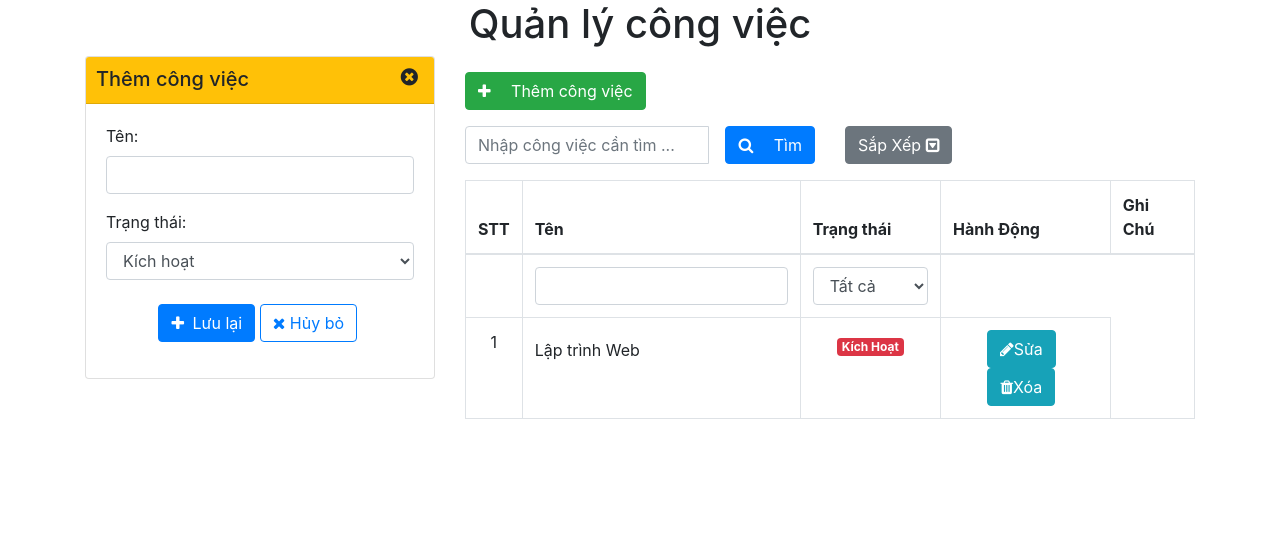
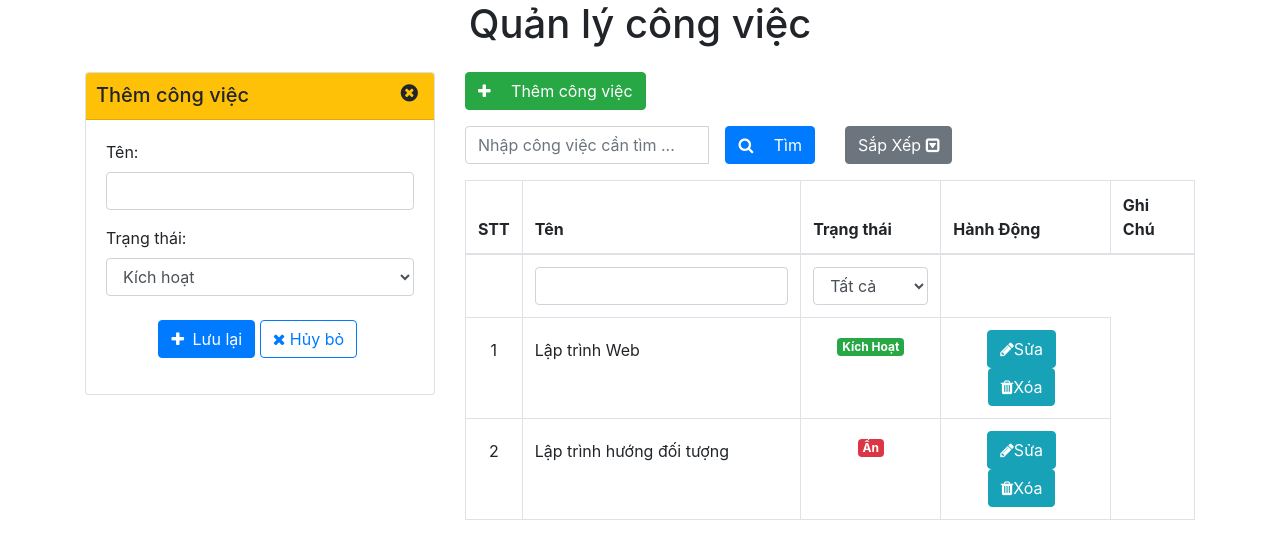
Before and after one commit to stupidlazyguy/to-do-list, a React (Create React App) app: page / in a window 1280 px wide. Shown: the top 558 px of the page. Built offline with nearby package versions, Linux system fonts and the light colour scheme.

Commit message:
Change a lititle bit interface

```diff
--- a/src/App.js
+++ b/src/App.js
@@ -27,9 +27,9 @@ class App extends React.Component {
                 <div className="text-center">
                     <h1>Quản lý công việc</h1>
                 </div>
-                <div className="row">
+                <div className="row ">
 
-                    <div className="col-xs-4 col-sm-4 col-md-4 col-lg-4">
+                    <div className="col-xs-4 col-sm-4 col-md-4 col-lg-4 mt-3">
                         <div className="card">
                             <div className="card-header bg-warning header-box">
                                 <h5 className="card-title">
@@ -161,12 +161,29 @@ class App extends React.Component {
                                             </td>
                                         </tr>
                                         <tr>
-                                            <td className="text-center">1</td>
+                                            <td className="text-center"><div className="mt-2">1</div></td>
                                             <td>
                                                 <div className="mt-2">Lập trình Web</div>
                                             </td>
                                             <td className="text-center ">
-                                                <span className="badge badge-danger mt-2">Kích Hoạt</span>
+                                                <span className="badge badge-success mt-2">Kích Hoạt</span>
+                                            </td>
+                                            <td className="text-center">
+                                                <button className="btn btn-info mr-2">
+                                                    <span className="fa fa-pencil "></span>Sửa
+                                                </button>
+                                                <button className="btn btn-info mr-2">
+                                                    <span className="fa fa-trash "></span>Xóa
+                                                </button>
+                                            </td>
+                                        </tr>
+                                        <tr>
+                                            <td className="text-center"><div className="mt-2">2</div></td>
+                                            <td>
+                                                <div className="mt-2">Lập trình hướng đối tượng</div>
+                                            </td>
+                                            <td className="text-center ">
+                                                <span className="badge badge-danger mt-2">Ẩn</span>
                                             </td>
                                             <td className="text-center">
                                                 <button className="btn btn-info mr-2">
```
